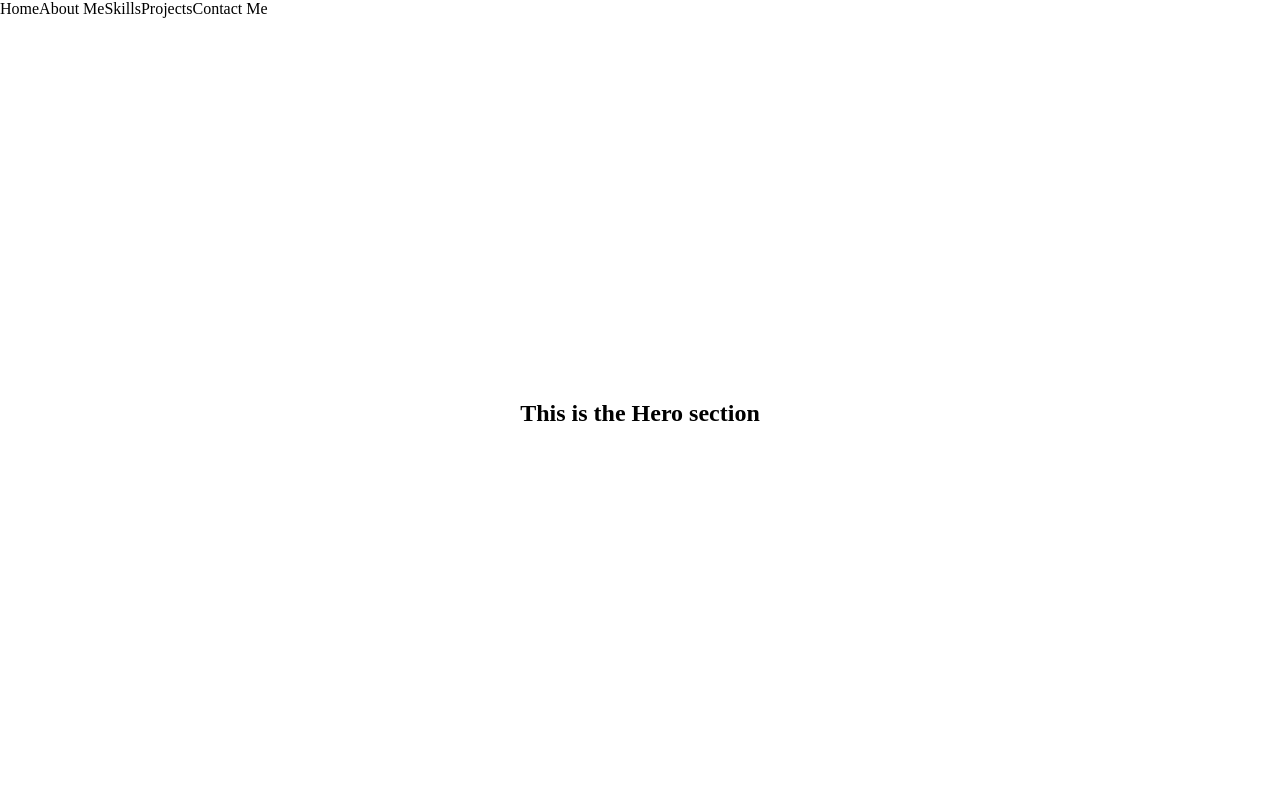
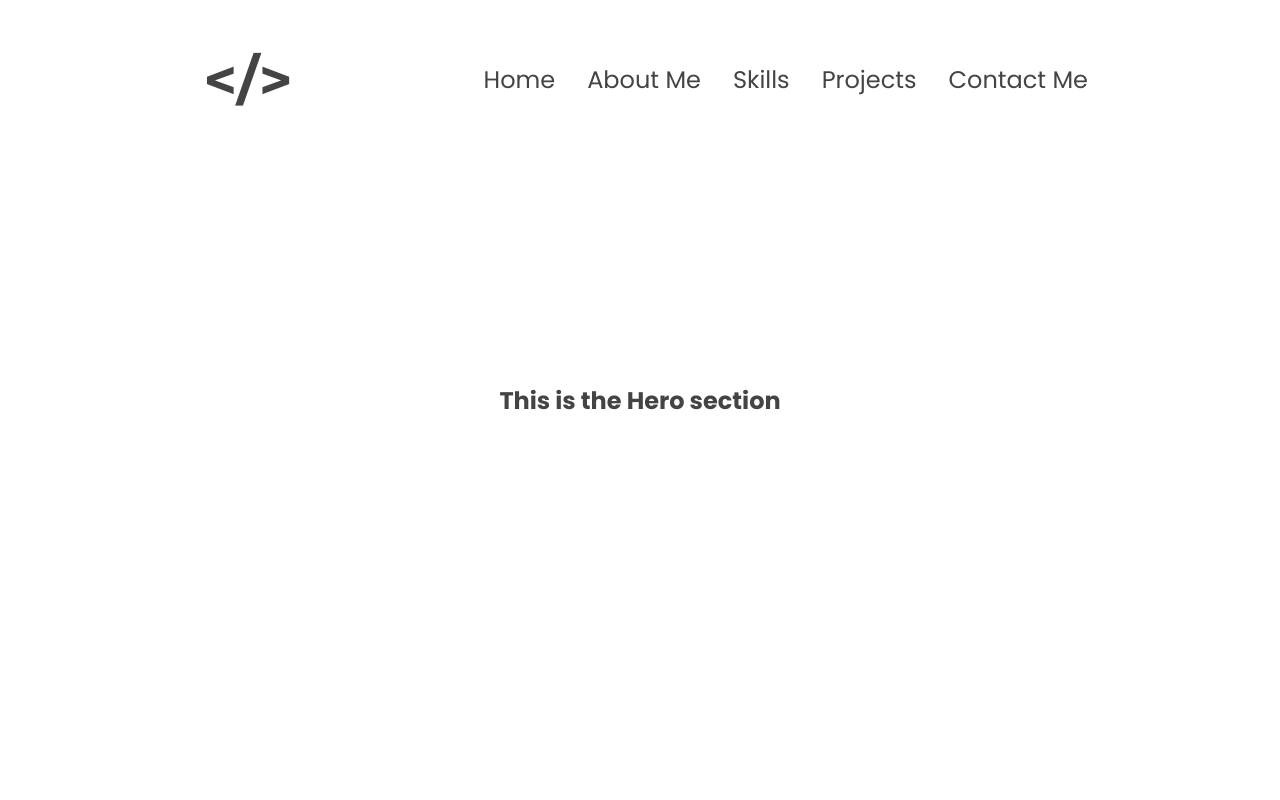
Before and after one commit to kvcsPat/react-portfolio-page, a React (Create React App) app in the folder portfolio-page/: page / in a window 1280 px wide. Shown: the top 800 px of the page. Built offline with nearby package versions, Linux system fonts and the light colour scheme.

Commit message:
created responsive navbar

```diff
--- a/portfolio-page/public/index.html
+++ b/portfolio-page/public/index.html
@@ -8,6 +8,12 @@
       name="description"
       content="Web site created using create-react-app"
     />
+    <link rel="preconnect" href="https://fonts.googleapis.com" />
+    <link rel="preconnect" href="https://fonts.gstatic.com" crossorigin />
+    <link
+      href="https://fonts.googleapis.com/css2?family=Montserrat:wght@400;500;700&family=Poppins:wght@400;500;700&display=swap"
+      rel="stylesheet"
+    />
     <title>Kovács Patrik</title>
   </head>
   <body>
--- a/portfolio-page/src/App.js
+++ b/portfolio-page/src/App.js
@@ -2,6 +2,7 @@ import React from "react";
 import Routing from "./Components/Routing";
 import Navbar from "./Components/Navbar";
 import "./Styling/reset.css";
+import "./Styling/global.css";
 import "./Styling/test.css";
 
 function App() {
--- a/portfolio-page/src/Components/Navbar.jsx
+++ b/portfolio-page/src/Components/Navbar.jsx
@@ -1,24 +1,152 @@
-import React from "react";
+import React, { useState, useEffect } from "react";
 import { Link } from "react-scroll";
+import "../Styling/Navbar.css";
 
 export default function Navbar() {
+  const [navActive, setNavActive] = useState(false);
+
+  const [isOnTop, setIsOnTop] = useState(true);
+
+  const toggleNav = () => {
+    setNavActive(!navActive);
+  };
+
+  const closeMenu = () => {
+    setNavActive(false);
+  };
+
+  useEffect(() => {
+    const handleResize = () => {
+      if (window.innerWidth <= 500) {
+        closeMenu();
+      }
+    };
+
+    window.addEventListener("resize", handleResize);
+
+    return () => {
+      window.removeEventListener("resize", handleResize);
+    };
+  }, []);
+
+  useEffect(() => {
+    if (window.innerWidth <= 1200) {
+      closeMenu();
+    }
+  }, []);
+
+  useEffect(() => {
+    const handleScroll = () => {
+      if (window.innerWidth > 1200 && window.scrollY > 0) {
+        setIsOnTop(false);
+      } else {
+        setIsOnTop(true);
+      }
+    };
+
+    window.addEventListener("scroll", handleScroll);
+
+    return () => {
+      window.removeEventListener("scroll", handleScroll);
+    };
+  }, []);
+
   return (
-    <nav>
-      <Link to="Hero" spy={true} smooth={true} offset={50} duration={1000}>
+    <nav
+      className={`navbar ${navActive ? "active" : ""} ${
+        isOnTop ? "" : "sticky"
+      }`}
+    >
+      <div className="logo-container">
+        <Link
+          className="logo"
+          to="Hero"
+          spy={true}
+          smooth={true}
+          offset={0}
+          duration={1000}
+          onClick={closeMenu}
+        >
+          &lt;/&gt;
+        </Link>
+      </div>
+      <button
+        className={`nav-hamburger ${navActive ? "active" : ""}`}
+        onClick={toggleNav}
+      >
+        <span className="nav-hamburger-line"></span>
+        <span className="nav-hamburger-line"></span>
+        <span className="nav-hamburger-line"></span>
+      </button>
+      <div className={`nav-items ${navActive ? "active" : ""}`}>
+        <ul>
+          <li>
+            <Link
+              className="navbar-content"
+              to="Hero"
+              spy={true}
+              smooth={true}
+              offset={0}
+              duration={1000}
+              onClick={closeMenu}
+            >
               Home
             </Link>
-      <Link to="AboutMe" spy={true} smooth={true} offset={50} duration={1000}>
+          </li>
+          <li>
+            <Link
+              className="navbar-content"
+              to="AboutMe"
+              spy={true}
+              smooth={true}
+              offset={50}
+              duration={1000}
+              onClick={closeMenu}
+            >
               About Me
             </Link>
-      <Link to="Skills" spy={true} smooth={true} offset={50} duration={1000}>
+          </li>
+          <li>
+            <Link
+              className="navbar-content"
+              to="Skills"
+              spy={true}
+              smooth={true}
+              offset={50}
+              duration={1000}
+              onClick={closeMenu}
+            >
               Skills
             </Link>
-      <Link to="Projects" spy={true} smooth={true} offset={50} duration={1000}>
+          </li>
+          <li>
+            <Link
+              className="navbar-content"
+              to="Projects"
+              spy={true}
+              smooth={true}
+              offset={50}
+              duration={1000}
+              onClick={closeMenu}
+            >
               Projects
             </Link>
-      <Link to="ContactMe" spy={true} smooth={true} offset={50} duration={1000}>
+          </li>
+          <li>
+            <Link
+              className="navbar-content"
+              to="ContactMe"
+              spy={true}
+              smooth={true}
+              offset={50}
+              duration={1000}
+              onClick={closeMenu}
+            >
               Contact Me
             </Link>
+          </li>
+        </ul>
+      </div>
     </nav>
   );
 }
--- /dev/null
+++ b/portfolio-page/src/Styling/Navbar.css
@@ -0,0 +1,216 @@
+/*----------Navbar - Desktop----------*/
+.navbar {
+  position: fixed;
+
+  display: flex;
+  justify-content: space-between;
+  align-items: center;
+
+  top: 0;
+  right: 0;
+  left: 0;
+
+  padding: 2.5rem 12rem;
+
+  transition: 0.3s ease-in;
+
+  background: white;
+}
+
+/*----------Navbar incase of scrolling - Desktop----------*/
+.sticky {
+  padding: 0.6rem 12rem;
+
+  box-shadow: 0px 0px 10px rgb(0 0 0/20%);
+}
+
+/*----------Logo - Desktop----------*/
+.logo-container {
+  display: flex;
+  align-items: center;
+  justify-content: center;
+
+  width: 7rem;
+  height: 5rem;
+}
+
+.logo {
+  font-family: "Montserrat", sans-serif;
+  font-weight: 700;
+  font-size: 3.5rem;
+
+  transition: 0.25s ease-in;
+}
+
+/*----------Nav Item List - Desktop----------*/
+.nav-items ul {
+  display: flex;
+
+  align-items: flex-start;
+
+  gap: 2rem;
+
+  list-style: none;
+  text-decoration: none;
+}
+
+/*----------Nav Items - Desktop----------*/
+.navbar-content {
+  display: inline-block;
+
+  position: relative;
+
+  font-size: 1.5rem;
+  line-height: 4rem;
+
+  cursor: pointer;
+  transition: transform 0.25s ease-in;
+}
+
+.navbar-content::after {
+  content: "";
+
+  position: absolute;
+
+  left: 0;
+  bottom: 0.3rem;
+
+  width: 100%;
+  height: 3px;
+
+  transform: scaleX(0);
+  transition: transform 0.3s ease-in;
+
+  background-color: rgb(220, 220, 220);
+}
+
+.navbar-content:hover::after {
+  transform: scaleX(1);
+}
+
+/*----------Nav Items incase of hover - Desktop----------*/
+.navbar-content:hover {
+  color: rgb(190, 190, 190);
+}
+
+/*----------Hamburger Menu----------*/
+.nav-hamburger {
+  position: absolute;
+
+  display: none;
+
+  flex-direction: column;
+  justify-content: space-around;
+
+  top: 25px;
+  right: 25px;
+
+  width: 1.875rem;
+  height: 1.313rem;
+}
+
+/*----------Hamburger Menu Lines----------*/
+.nav-hamburger-line {
+  display: block;
+
+  height: 0.188rem;
+  width: 100%;
+
+  border-radius: 0.625rem;
+
+  transition: all ease-in-out 0.2s;
+
+  background-color: #444444;
+}
+
+/*----------Responsive Screens----------*/
+@media screen and (min-width: 1201px) {
+  .logo:hover {
+    font-size: 4rem;
+
+    color: rgb(200, 67, 68);
+  }
+}
+
+@media screen and (max-width: 1200px) {
+  /*----------Navbar - Mobile----------*/
+  .navbar {
+    padding: 0 1rem;
+  }
+
+  /*----------Logo - Mobile----------*/
+  .logo-container {
+    position: absolute;
+
+    top: 12px;
+    left: 25px;
+
+    width: 4rem;
+    height: 3rem;
+  }
+
+  .logo {
+    font-size: 2.4rem;
+  }
+
+  /*----------Hamburger - Mobile----------*/
+  .nav-hamburger {
+    display: flex;
+
+    z-index: 200;
+  }
+
+  /*----------Nav Item List - Mobile----------*/
+  .nav-items ul {
+    flex-direction: column;
+    align-items: center;
+
+    width: 100%;
+
+    padding: 3rem 0 0.6rem;
+    gap: 1rem;
+
+    z-index: -100;
+  }
+
+  /*----------Nav Items - Mobile----------*/
+  .nav-items ul li {
+    text-align: center;
+  }
+
+  .nav-items {
+    position: absolute;
+
+    display: flex;
+    align-items: center;
+    justify-content: center;
+
+    top: -30rem;
+    left: 0;
+
+    width: 100%;
+
+    transition: all ease-in-out 0.4s;
+
+    z-index: -1000;
+
+    background-color: white;
+  }
+
+  .nav-items.active {
+    top: 30px;
+  }
+
+  /*----------Hamburger transition - Mobile----------*/
+  .nav-hamburger.active :nth-child(1) {
+    transform: rotate(45deg) translate(0.45rem, 0.1875rem);
+  }
+
+  .nav-hamburger.active :nth-child(2) {
+    opacity: 0;
+  }
+
+  .nav-hamburger.active :nth-child(3) {
+    transform: rotate(-45deg) translate(0.45rem, -0.1875rem);
+  }
+}
--- /dev/null
+++ b/portfolio-page/src/Styling/global.css
@@ -0,0 +1,5 @@
+body {
+  font-family: "Poppins", sans-serif;
+  font-weight: 400;
+  color: #444444;
+}
--- a/portfolio-page/src/Styling/reset.css
+++ b/portfolio-page/src/Styling/reset.css
@@ -6,7 +6,6 @@
   box-sizing: border-box;
   background: transparent;
   font-family: inherit;
-  overflow-x: hidden;
 }
 a {
   text-decoration: none;
--- a/portfolio-page/src/Styling/test.css
+++ b/portfolio-page/src/Styling/test.css
@@ -1,14 +1,10 @@
 section {
-  width: 100vw;
+  display: flex;
+  align-items: center;
+  justify-content: center;
   height: 100vh;
 }
 
 section h1 {
-  position: relative;
   text-align: center;
-  top: 50%;
 }
-
-nav {
-  position: fixed;
-}
```
Lines whose indentation alone changed are shown as unchanged.
